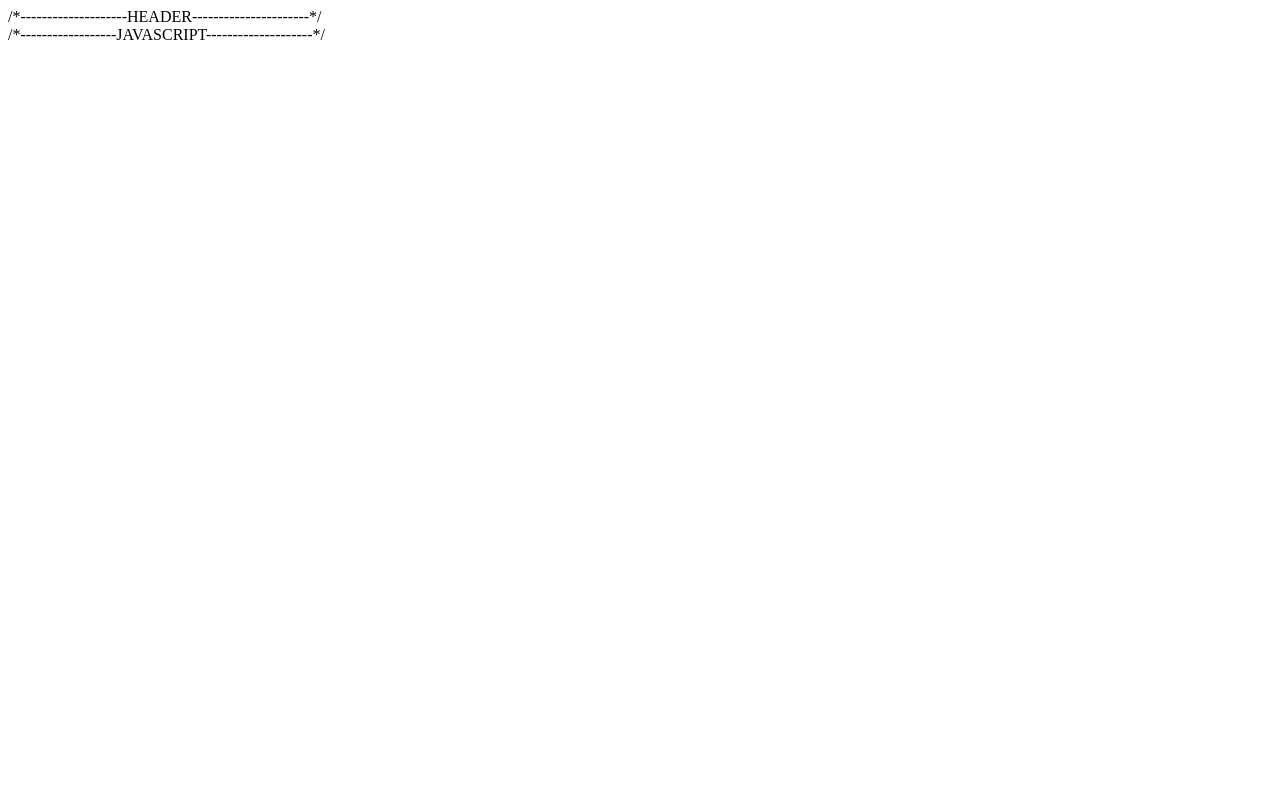
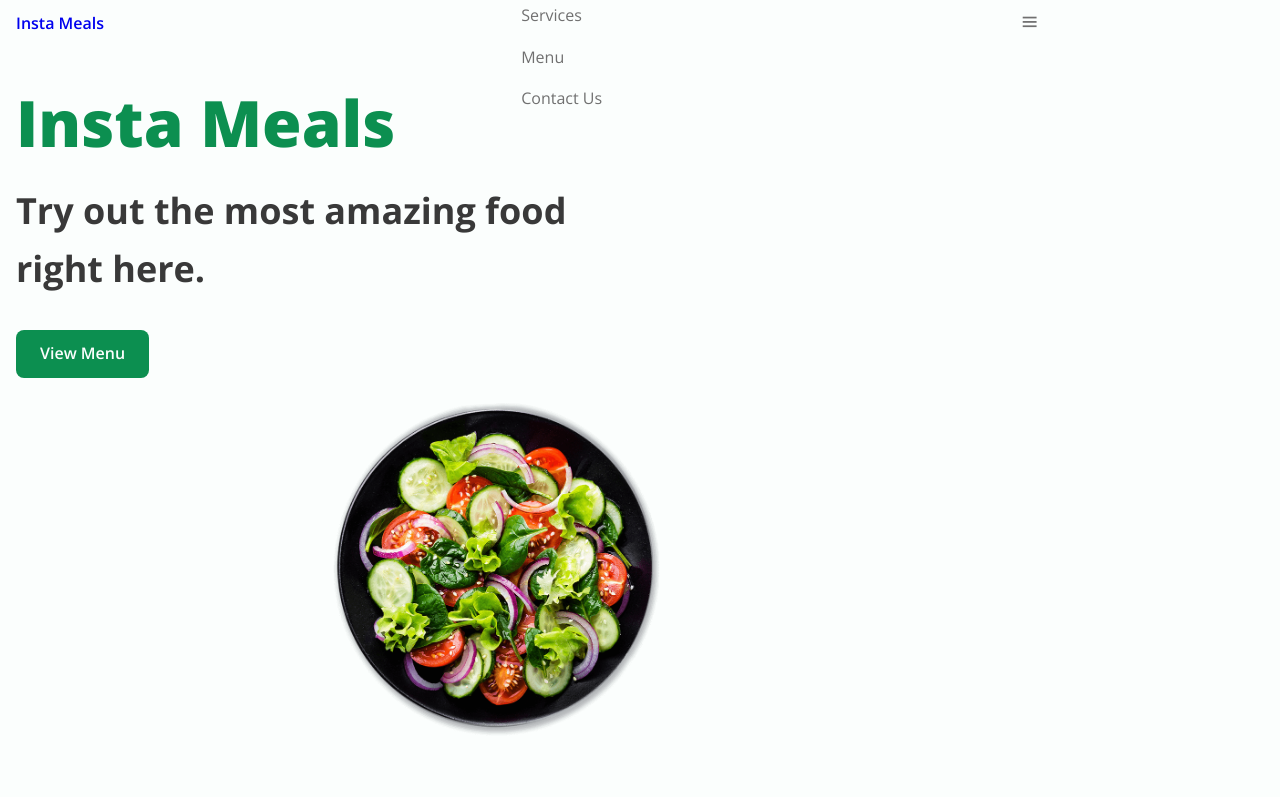
Before and after one commit to aish0509/InstaMeals.github.io, a plain HTML site: page index.html in a window 1280 px wide. Shown: the top 797 px of the page. Drawn offline with nearby package versions, Linux system fonts and the light colour scheme.

Commit message:
Home+ About

```diff
--- a/assets/css/styles.css
+++ b/assets/css/styles.css
@@ -0,0 +1,256 @@
+@import url("https://fonts.googleapis.com/css2?family=Open+Sans:wght@400;600;700;800&display=swap");
+/* CSS VARIABLES */
+
+/* The :root selector matches the document's root element. */
+:root {
+  --header-height: 3rem;
+  /* ----COLORS---- */
+  --primary-color: #0c8f50;
+  --primary-color-alt: #09744b;
+  --secondary-color: #393939;
+  --text-color: #707070;
+  --text-colot-light: #a6a6a6;
+  --body-color: #fbfefd;
+  --container-color: #ffffff;
+
+  /* -----FONTS------- */
+  --body-font: "Open Sans", sans-serif;
+
+  --biggest-font-size: 2.25rem;
+  --h1-font-size: 1.5rem;
+  --h2-font-size: 1.25rem;
+  --h3-font-size: 1rem;
+  --normal-font-size: 0.938rem;
+  --small-font-size: 0.813rem;
+  --smaller-font-size: 0.75rem;
+
+  /*========== Font weight ==========*/
+  --font-medium: 500;
+  --font-semi-bold: 700;
+
+  /*-----MARGINS-------*/
+  --mb-1: 0.5rem;
+  --mb-2: 1rem;
+  --mb-3: 1.5rem;
+  --mb-4: 2rem;
+  --mb-5: 2.5rem;
+  --mb-6: 3rem;
+
+  /*========== z index ==========*/
+  --z-tooltip: 10;
+  --z-fixed: 100;
+}
+
+/* Mobile First Approach: This is the sizing for Desktop */
+@media screen and (min-width: 768px) {
+  :root {
+    --biggest-font-size: 4rem;
+    --h1-font-size: 2.25rem;
+    --h2-font-size: 1.5rem;
+    --h3-font-size: 1.25rem;
+    --normal-font-size: 1rem;
+    --small-font-size: 0.875rem;
+    --smaller-font-size: 0.813rem;
+  }
+}
+
+*,
+::before,
+::after {
+  box-sizing: border-box;
+}
+
+html {
+  scroll-behavior: smooth;
+}
+
+body {
+  margin: var(--header-height) 0 0 0;
+  font-family: var(--body-font);
+  font-size: var(--normal-font-size);
+  background-color: var(--body-color);
+  color: var(--text-color);
+  line-height: 1.6;
+}
+
+h1,
+h2,
+h3,
+p,
+ul {
+  margin: 0;
+}
+
+ul {
+  padding: 0;
+  list-style: none;
+}
+a {
+  text-decoration: none;
+}
+
+img {
+  max-width: 100%;
+  height: auto;
+}
+
+/* ----------CLASSES--------- */
+
+.section {
+  padding: 4rem 0 2rem;
+}
+
+.section-title,
+.section-subtitle {
+  text-align: center;
+}
+
+.section-title {
+  font-size: var(--h1-font-size);
+  color: var(--secondary-color);
+  margin-bottom: var(--mb-2);
+}
+
+.section-subtitle {
+  display: block;
+  color: var(--primary-color);
+  font-weight: var(--font-semi-bold);
+  margin-bottom: var(--mb-1);
+}
+
+/* ---------LAYOUT---------- */
+
+.bd-container {
+  max-width: 960px;
+  width: calc(100% - 2rem);
+  margin-left: var(--mb-2);
+  margin-right: var(--mb-2);
+}
+
+.bd-grid {
+  display: grid;
+  gap: 1.5rem;
+}
+
+.l-header {
+  width: 100%;
+  position: fixed;
+  top: 0;
+  left: 0;
+  z-index: var(--z-fixed);
+  background-color: var(--body-color);
+}
+
+/* -------NAV-------- */
+.nav {
+  max-width: 1024px;
+  height: var(--header-height);
+  display: flex;
+  justify-content: space-between;
+  align-items: center;
+}
+
+@media screen and (max-width: 768px) {
+  .nav__menu {
+    position: fixed;
+    top: -100%;
+    left: 0;
+    width: 100%;
+    padding: 1.5rem 0 1rem;
+    text-align: center;
+    background-color: var(--body-color);
+    transition: 0.4s;
+    box-shadow: 0 4px 4px rgba(0, 0, 0, 0.1);
+    border-radius: 0 0 1rem 1rem;
+    z-index: var(--z-fixed);
+  }
+}
+
+.nav__item {
+  margin-bottom: var(--mb-2);
+}
+.nav__logo {
+  font-weight: 600;
+  font-size: var(--font-medium);
+}
+
+.nav__link,
+.nav__toggle {
+  color: var(--text-color);
+  font-weight: var(--font-medium);
+}
+
+.nav__logo:hover,
+.nav__link:hover {
+  color: var(--primary-color);
+}
+
+.nav__link {
+  transition: 0.3s;
+}
+
+.nav__toggle {
+  font-size: 1.3rem;
+  cursor: pointer;
+}
+
+.show-menu {
+  top: var(--header-height);
+}
+.active-link {
+  color: var(--primary-color);
+}
+
+/* ------HOME------- */
+.home__container {
+  align-content: center;
+  height: calc(100vh-var(var(--header-height)));
+}
+.home__title {
+  color: var(--primary-color);
+  font-size: var(--biggest-font-size);
+  font-weight: 800;
+  margin-bottom: var(--mb-1);
+  margin-top: var(--mb-3);
+}
+
+.home__subtitle {
+  color: var(--secondary-color);
+  font-size: var(--h1-font-size);
+  margin-bottom: var(--mb-4);
+  font-weight: 700;
+}
+
+.home__image {
+  width: 330px;
+  justify-self: center;
+}
+
+/* ---------ABOUT SECTION------------ */
+.about__data {
+  text-align: center;
+}
+.about__description {
+  margin: 1rem 0.2rem;
+}
+
+.about__image {
+  justify-self: center;
+  width: 300px;
+  border-radius: 0.5rem;
+}
+/* -----BUTTONS----- */
+
+.button {
+  background-color: var(--primary-color);
+  display: inline-block;
+  padding: 0.7rem 1.5rem;
+  border-radius: 0.5rem;
+  color: var(--body-color);
+  font-weight: 600;
+  transition: 0.3s;
+}
+
+.button:hover {
+  background-color: var(--primary-color-alt);
+}
--- a/assets/js/main.js
+++ b/assets/js/main.js
@@ -0,0 +1,48 @@
+//FOR SHOWING MENU WHEN CLICKED ON MENU ICON
+const showMenu = (toggleId, navId) => {
+  const toggle = document.getElementById(toggleId);
+  const nav = document.getElementById(navId);
+
+  if (toggle && nav) {
+    //Adding 'show' class to the div with 'nav__menu' class
+    toggle.addEventListener("click", () => {
+      nav.classList.toggle("show-menu");
+    });
+  }
+};
+showMenu("nav-toggle", "nav-menu");
+
+//FOR HIDING MENU WHEN CLICKED ON ANY LINK FROM THE MENU
+const navLink = document.querySelectorAll(".nav__link");
+
+const linkAction = () => {
+  const navMenu = document.getElementById("nav-menu");
+  navMenu.classList.remove("show-menu");
+};
+
+navLink.forEach((n) => n.addEventListener("click", linkAction));
+
+//FOR SCROLLING SECTIONS TO ACTIVE LINK
+const sections = document.querySelectorAll("section[id]");
+
+const scrollActive = () => {
+  const scrollY = window.pageYOffset;
+
+  sections.forEach((current) => {
+    const secHt = current.offsetHeight;
+    const secTop = current.offsetTop - 50;
+    sectionId = current.getAttribute("id");
+
+    if (scrollY > secTop && scrollY <= secTop + secHt) {
+      document
+        .querySelector(".nav__menu a[href*=" + sectionId + "]")
+        .classList.add("active-link");
+    } else {
+      document
+        .querySelector(".nav__menu a[href*=" + sectionId + "]")
+        .classList.remove("active-link");
+    }
+  });
+};
+
+window.addEventListener("scroll", scrollActive);
--- a/index.html
+++ b/index.html
@@ -4,14 +4,88 @@
     <meta charset="UTF-8" />
     <meta http-equiv="X-UA-Compatible" content="IE=edge" />
     <meta name="viewport" content="width=device-width, initial-scale=1.0" />
+
+    <!-- Box Icons -->
+    <link
+      href="https://unpkg.com/boxicons@2.0.7/css/boxicons.min.css"
+      rel="stylesheet"
+    />
+    <!-- //Local CSS -->
     <link rel="stylesheet" href="./assets/css/styles.css" />
     <title>Insta Meals</title>
   </head>
   <body>
-    /*--------------------HEADER----------------------*/
-    <header class="l-header" id="header"></header>
+    <!-- /*--------------------HEADER----------------------*/ -->
+    <header class="l-header" id="header">
+      <nav class="nav bd-container">
+        <a href="#" class="nav__logo">Insta Meals</a>
 
-    /*------------------JAVASCRIPT--------------------*/
+        <div class="nav__menu" id="nav-menu">
+          <ul class="nav__list">
+            <li class="nav__item">
+              <a href="#home" class="nav__link active-link">Home</a>
+            </li>
+            <li class="nav__item">
+              <a href="#about" class="nav__link">About</a>
+            </li>
+            <li class="nav__item">
+              <a href="#services" class="nav__link">Services</a>
+            </li>
+            <li class="nav__item">
+              <a href="#menu" class="nav__link">Menu</a>
+            </li>
+            <li class="nav__item">
+              <a href="#contact" class="nav__link">Contact Us</a>
+            </li>
+          </ul>
+        </div>
+
+        <div class="nav__toggle" id="nav-toggle">
+          <i class="bx bx-menu"></i>
+        </div>
+      </nav>
+    </header>
+
+    <main class="l-main">
+      <!-- ---------------HOME------------------------- -->
+      <section class="home" id="home">
+        <div class="home__container bd-container bd-grid">
+          <div class="home__data">
+            <h1 class="home__title">Insta Meals</h1>
+            <h2 class="home__subtitle">Try out the most amazing food<br>right here. </br> </h2>
+            <a href="#" class="button">View Menu</a>
+          </div>
+          <img src="assets/img/home.png" alt="A Salad" class="home__image" />
+        </div>
+      </section>
+
+
+      <!-- -----------------ABOUT---------------------- -->
+      <section class="about section bd-container" id="about">
+        <div class="about__container bd-grid">
+          <div class="about__data">
+            <span class="section-subtitle">About Us</span>
+            <h2 class="section-title">We cook and deliver <br> the best food in town.</h2>
+            <p class="about__description">We at Insta Meals cook and deliver the tastiest dishes and offer a wide variety of meals to choose from.
+              We offer healthy and nutritious meals with that will also satisy your taste buds.
+               We started this initiative to make wholesome, healthy, tasty and economical meals in 2020 and have expanded to over 12 cities around the globe. </p>
+            <a href="#" class="button">Explore More</a>
+          </div>
+          <img alt="Food Platter" src="./assets/img/about.jpg" class="about__image">
+        </div>
+      </section>
+
+      <!-- -----------------SERVICES---------------------- -->
+      <section class="services section bd-container" id="services"></section>
+    </main>
+
+    <!-- /*--------------------FOOTER----------------------*/ -->
+    <footer class="footer section bd-container"></footer>
+
+    <!-- //Scroll-Reveal //ScrollReveal is a JavaScript library for easily animating
+    elements //as they enter/leave the viewport. -->
+    <script src="https://unpkg.com/scrollreveal"></script>
+    <!-- /*------------------JAVASCRIPT--------------------*/ -->
     <script type="text/javascript" src="./assets/js/main.js"></script>
   </body>
 </html>
```
